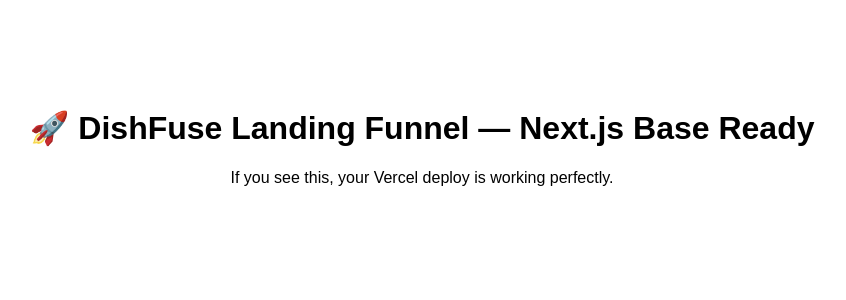
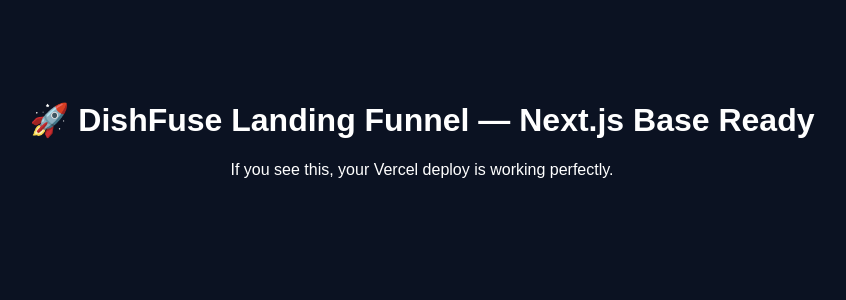
Before and after one commit to chrisgilbert722/dishfuse-landing-pro, a Next.js app: page / in a window 1280 px wide. Shown: the top 300 px of the page, without its empty margins (218-1064 px from the left). Built offline with nearby package versions, Linux system fonts and the light colour scheme.

Commit message:
Create layout.js

```diff
--- /dev/null
+++ b/app/layout.js
@@ -0,0 +1,22 @@
+export const metadata = {
+  title: "DishFuse — AI Menu Pricing & Profit Forecasting",
+  description:
+    "AI that increases restaurant margins by forecasting demand, optimizing pricing, and reducing waste — instantly.",
+};
+
+export default function RootLayout({ children }) {
+  return (
+    <html lang="en">
+      <body
+        style={{
+          margin: 0,
+          fontFamily: "Inter, system-ui, sans-serif",
+          background: "#0B1222",
+          color: "white",
+        }}
+      >
+        {children}
+      </body>
+    </html>
+  );
+}
```
